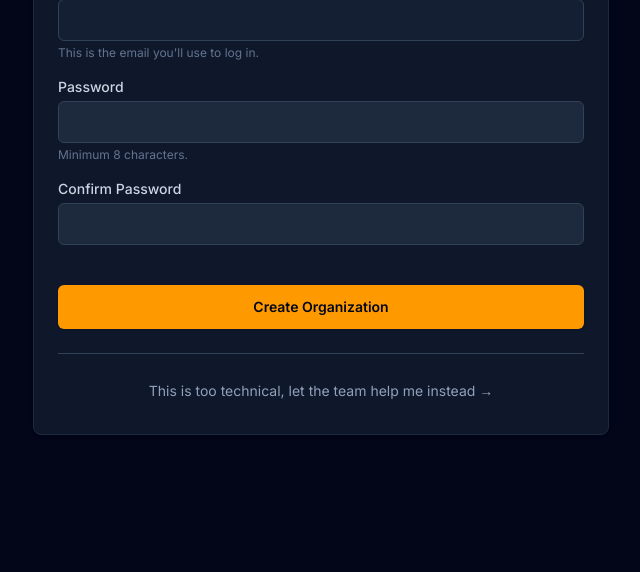
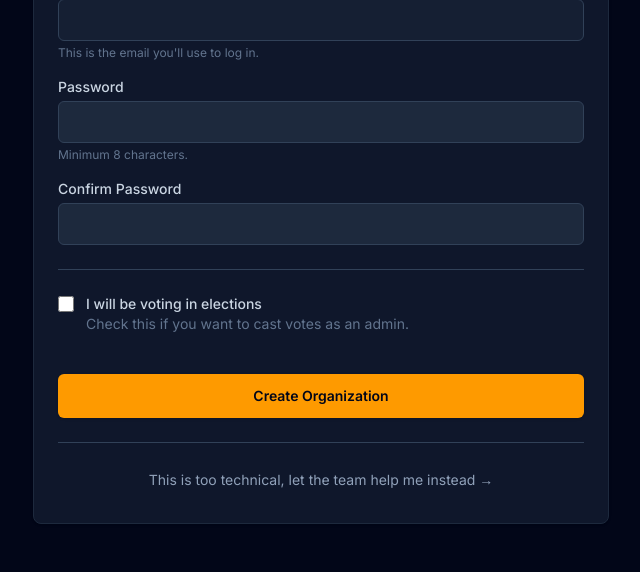
Before and after one commit to jmensah1/election_hq, a Laravel app: template resources/views/onboarding/setup-organization.blade.php in a window 1280 px wide. Shown: the part 835-1407 px from the top of the page, without its empty margins (319-959 px from the left). Before the commit the page ends 1270 px from the top, so only its background shows below. Run offline with Laravel 12, Linux system fonts and the light colour scheme; the template is opened without the code that fills it, so the values that code supplies are empty; style sheets or scripts are compiled from the project's sources; parts of the project's set-up code (start-up, migrations or seed data) failed here and were passed over; some libraries are stand-ins or nearby versions.

Commit message:
Fixed admin registration during onboarding

```diff
--- a/resources/views/onboarding/setup-organization.blade.php
+++ b/resources/views/onboarding/setup-organization.blade.php
@@ -127,7 +127,47 @@
                                        required>
                             </div>
                         </div>
+
+                        <!-- Voting Option -->
+                        <div class="mt-6 pt-6 border-t border-slate-700">
+                            <div class="flex items-start">
+                                <div class="flex h-5 items-center">
+                                    <input id="will_vote" name="will_vote" type="checkbox" value="1"
+                                           class="h-4 w-4 rounded border-slate-700 bg-slate-800 text-amber-500 focus:ring-amber-500"
+                                           onchange="toggleVoterId()">
+                                </div>
+                                <div class="ml-3 text-sm">
+                                    <label for="will_vote" class="font-medium text-slate-300">I will be voting in elections</label>
+                                    <p class="text-slate-500">Check this if you want to cast votes as an admin.</p>
+                                </div>
+                            </div>
+
+                            <div id="voter_id_container" class="mt-4 hidden">
+                                <label for="voter_id" class="block text-sm font-medium text-slate-300">Voter ID</label>
+                                <input type="text" name="voter_id" id="voter_id"
+                                       class="mt-1 block w-full rounded-md border border-slate-700 bg-slate-800 text-white px-3 py-2 placeholder-slate-500 focus:border-amber-500 focus:ring-1 focus:ring-amber-500"
+                                       placeholder="e.g. EMP-001">
+                                <p class="mt-1 text-xs text-slate-500">Unique identifier for voting (e.g., Staff ID, Membership No).</p>
+                            </div>
+                        </div>
                     </div>
+
+                    <script>
+                        function toggleVoterId() {
+                            const checkbox = document.getElementById('will_vote');
+                            const container = document.getElementById('voter_id_container');
+                            const input = document.getElementById('voter_id');
+
+                            if (checkbox.checked) {
+                                container.classList.remove('hidden');
+                                input.required = true;
+                            } else {
+                                container.classList.add('hidden');
+                                input.required = false;
+                                input.value = '';
+                            }
+                        }
+                    </script>
 
                     <div class="pt-4">
                         <button type="submit"
```
Also changed, not shown: app/Http/Controllers/OnboardingController.php (+15 -1 lines), database/migrations/2026_01_28_015501_create_organizations_table.php, database/migrations/2026_01_28_015503_create_organization_user_table.php.
